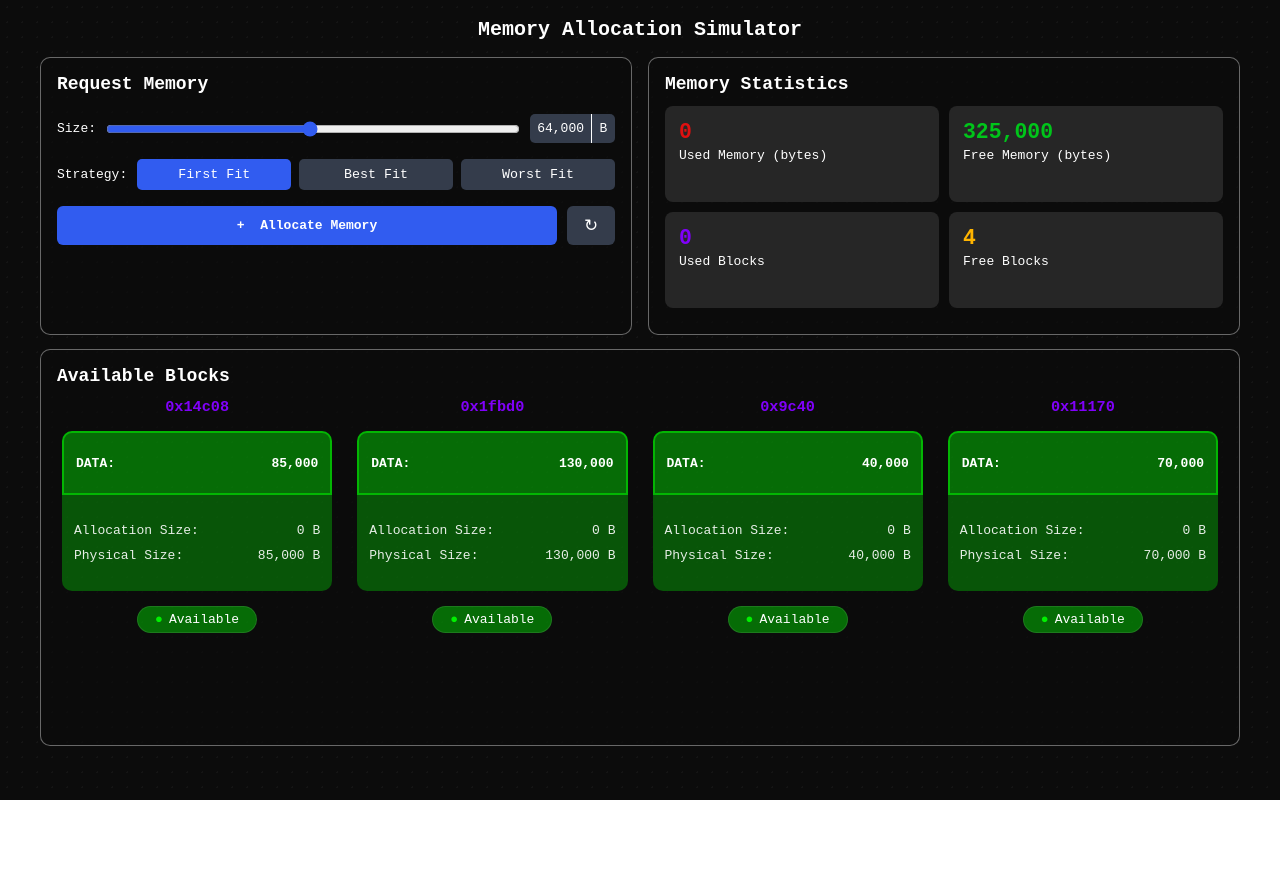
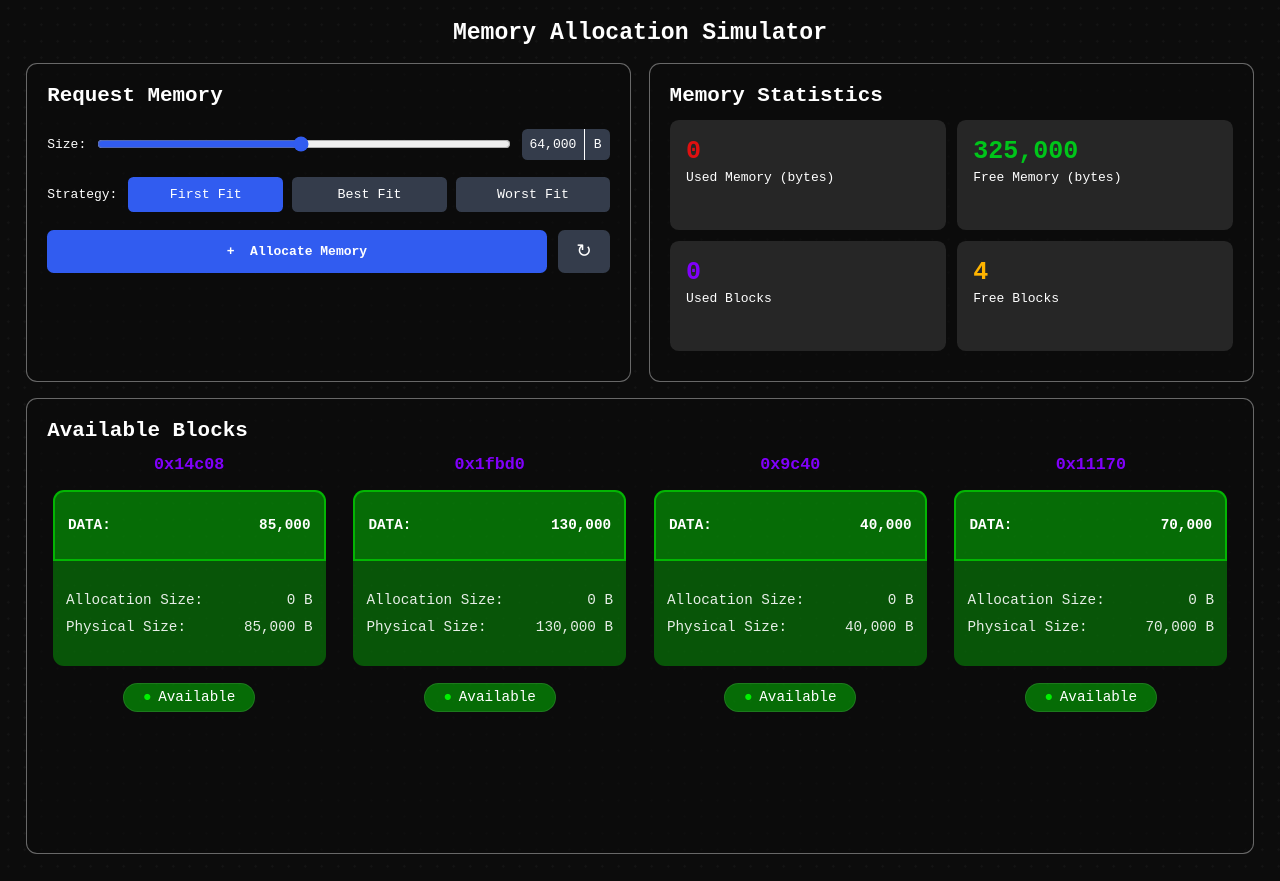
Before and after one commit to ItsAulric/Memory-Allocation-Simulator, a React app in the folder frontend/: page / in a window 1280 px wide. Before the commit the page ends 800 px from the top, so only its background shows below. Built offline with nearby package versions, Linux system fonts and the light colour scheme; the HTML template or start-up script is replaced by a standard one.

Commit message:
feat(ui): increase view size

```diff
--- a/frontend/src/App.css
+++ b/frontend/src/App.css
@@ -3,58 +3,58 @@
     color: #fff;
     background-color: #0c0c0c;
     background-image: radial-gradient(rgba(255, 255, 255, 0.035) 1px, transparent 0);
-    background-size: 15px 15px;
+    background-size: 16.5px 16.5px;
     display: flex;
     flex-direction: column;
     align-items: center;
-    padding: 18px 24px 24px;
+    padding: 19.8px 26.4px 26.4px;
 }
 
 .page-container > h1 {
-    width: min(100%, 1200px);
-    margin-bottom: 16px;
-    font-size: 20px;
+    width: min(100%, 1386px);
+    margin-bottom: 17.6px;
+    font-size: 23.1px;
     text-align: center;
 }
 
 .blocks-container,
 .memory-form-container,
 .analytics {
-    border: 1px solid rgba(255, 255, 255, 0.38);
-    border-radius: 10px;
+    border: 1.1px solid rgba(255, 255, 255, 0.38);
+    border-radius: 11px;
     background-color: rgba(12, 12, 12, 0.7);
 }
 
 .row,
 .blocks-container {
-    width: min(100%, 1200px);
+    width: min(100%, 1386px);
 }
 
 .row {
     display: grid;
     grid-template-columns: repeat(2, minmax(0, 1fr));
-    gap: 16px;
+    gap: 17.6px;
 }
 
 .memory-form-container,
 .analytics {
     min-width: 0;
-    min-height: 278px;
-    padding: 16px;
+    min-height: 319px;
+    padding: 19.8px;
 }
 
 .memory-form-container h2,
 .analytics h2,
 .blocks-container h2 {
-    margin-bottom: 12px;
-    font-size: 18px;
+    margin-bottom: 13.2px;
+    font-size: 20.9px;
 }
 
 .memory-form {
     display: flex;
     flex-direction: column;
-    gap: 16px;
-    margin-top: 20px;
+    gap: 17.6px;
+    margin-top: 22px;
 }
 
 .size-control,
@@ -62,34 +62,34 @@
 .form-actions {
     display: flex;
     align-items: center;
-    gap: 10px;
+    gap: 11px;
 }
 
 .size-control input[type="range"] {
-    min-width: 50px;
+    min-width: 55px;
     flex: 1;
     accent-color: #315cf0;
 }
 
 .size-control output {
-    min-width: 55px;
-    border-radius: 5px 0 0 5px ;
+    min-width: 60.5px;
+    border-radius: 5.5px 0 0 5.5px;
     background-color: #343c4b;
-    padding: 7px;
+    padding: 7.7px;
     text-align: center;
 }
 .unit {
-    min-width: 55px;
-    border-left: 1px solid rgba(255, 255, 255, 1);
-    border-radius: 0 5px 5px 0;
+    min-width: 60.5px;
+    border-left: 1.1px solid rgba(255, 255, 255, 1);
+    border-radius: 0 5.5px 5.5px 0;
     background-color: #343c4b;
-    padding: 7px;
+    padding: 7.7px;
     text-align: center;
 }
 
 .unit {
-    min-width: 24px;
-    margin-left: -10px;
+    min-width: 26.4px;
+    margin-left: -11px;
 }
 
 .strategy-control > span {
@@ -99,16 +99,16 @@
 .strategy-options {
     display: flex;
     flex: 1;
-    gap: 8px;
+    gap: 8.8px;
 }
 
 .strategy-options button,
 .reset-button {
     color: #fff;
     border: 0;
-    border-radius: 5px;
+    border-radius: 5.5px;
     background-color: #343c4b;
-    padding: 8px 12px;
+    padding: 9.9px 14.3px;
     cursor: pointer;
 }
 
@@ -129,20 +129,20 @@
 .reset-button {
     color: #fff;
     border: 0;
-    border-radius: 6px;
+    border-radius: 6.6px;
     font: inherit;
     cursor: pointer;
 }
 
 .allocate-button {
     flex: 1;
-    padding: 12px;
+    padding: 14.3px;
     font-weight: bold;
 }
 
 .reset-button {
-    min-width: 48px;
-    font-size: 1.3rem;
+    min-width: 52.8px;
+    font-size: 1.43rem;
 }
 
 .allocation-error {
@@ -152,20 +152,20 @@
 .grid-container {
     display: grid;
     grid-template-columns: repeat(2, minmax(0, 1fr));
-    gap: 10px;
+    gap: 11px;
     margin: 0;
 }
 
 .grid-item {
-    min-height: 96px;
-    border-radius: 8px;
+    min-height: 110px;
+    border-radius: 8.8px;
     background-color: #262626;
-    padding: 14px;
+    padding: 16.5px;
 }
 
 .grid-item dd {
-    margin: 0 0 4px;
-    font-size: 1.65rem;
+    margin: 0 0 4.4px;
+    font-size: 1.925rem;
     font-weight: bold;
 }
 
@@ -186,15 +186,15 @@
 }
 
 .blocks-container {
-    min-height: 397px;
-    padding: 16px;
-    margin-top: 14px;
+    min-height: 456.5px;
+    padding: 19.8px;
+    margin-top: 15.4px;
 }
 
 .available-blocks-container {
     display: grid;
     grid-template-columns: repeat(4, minmax(0, 1fr));
-    gap: 15px;
+    gap: 16.5px;
 }
 
 @media (max-width: 800px) {
@@ -209,13 +209,13 @@
 
 @media (max-width: 480px) {
     .page-container {
-        padding: 14px;
+        padding: 15.4px;
     }
 
     .memory-form-container,
     .analytics,
     .blocks-container {
-        padding: 14px;
+        padding: 15.4px;
     }
 
     .strategy-control {
--- a/frontend/src/Components/AvailableBlocks/AvailableBlocks.css
+++ b/frontend/src/Components/AvailableBlocks/AvailableBlocks.css
@@ -2,11 +2,12 @@
     width: 100%;
     min-width: 0;
     color: #fff;
-    border-radius: 10px;
+    font-size: 1.1em;
+    border-radius: 11px;
     display: flex;
     flex-direction: column;
     align-items: center;
-    padding: 0 5px;
+    padding: 0 5.5px;
 }
 
 .available-block h3 {
@@ -15,46 +16,46 @@
 
 .block-details {
     width: 100%;
-    min-height: 64px;
-    border: 2px solid rgba(0, 255, 0, 0.5);
-    border-radius: 10px 10px 0 0;
+    min-height: 70.4px;
+    border: 2.2px solid rgba(0, 255, 0, 0.5);
+    border-radius: 11px 11px 0 0;
     background-color: rgba(0, 255, 0, 0.4);
     display: flex;
     justify-content: space-between;
     align-items: center;
-    padding: 12px;
-    margin-top: 15px;
+    padding: 13.2px;
+    margin-top: 16.5px;
 }
 
 .allocation-data {
     width: 100%;
-    min-height: 96px;
+    min-height: 105.6px;
     color: rgba(255, 255, 255, 0.9);
-    border-radius: 0 0 10px 10px;
+    border-radius: 0 0 11px 11px;
     background-color: rgba(0, 255, 0, 0.3);
     display: flex;
     flex-direction: column;
     justify-content: center;
-    gap: 10px;
-    padding: 12px;
+    gap: 11px;
+    padding: 13.2px;
 }
 
 .allocation-data div {
     display: flex;
     justify-content: space-between;
-    gap: 8px;
+    gap: 8.8px;
 }
 
 .status {
-    width: 120px;
-    border: 1px solid rgba(255, 255, 255, 0.09);
-    border-radius: 25px;
+    width: 132px;
+    border: 1.1px solid rgba(255, 255, 255, 0.09);
+    border-radius: 27.5px;
     background-color: rgba(0, 255, 0, 0.4);
     display: flex;
     justify-content: center;
-    gap: 6px;
-    padding: 5px 0;
-    margin-top: 15px;
+    gap: 6.6px;
+    padding: 5.5px 0;
+    margin-top: 16.5px;
 }
 
 .used .block-details {
```
